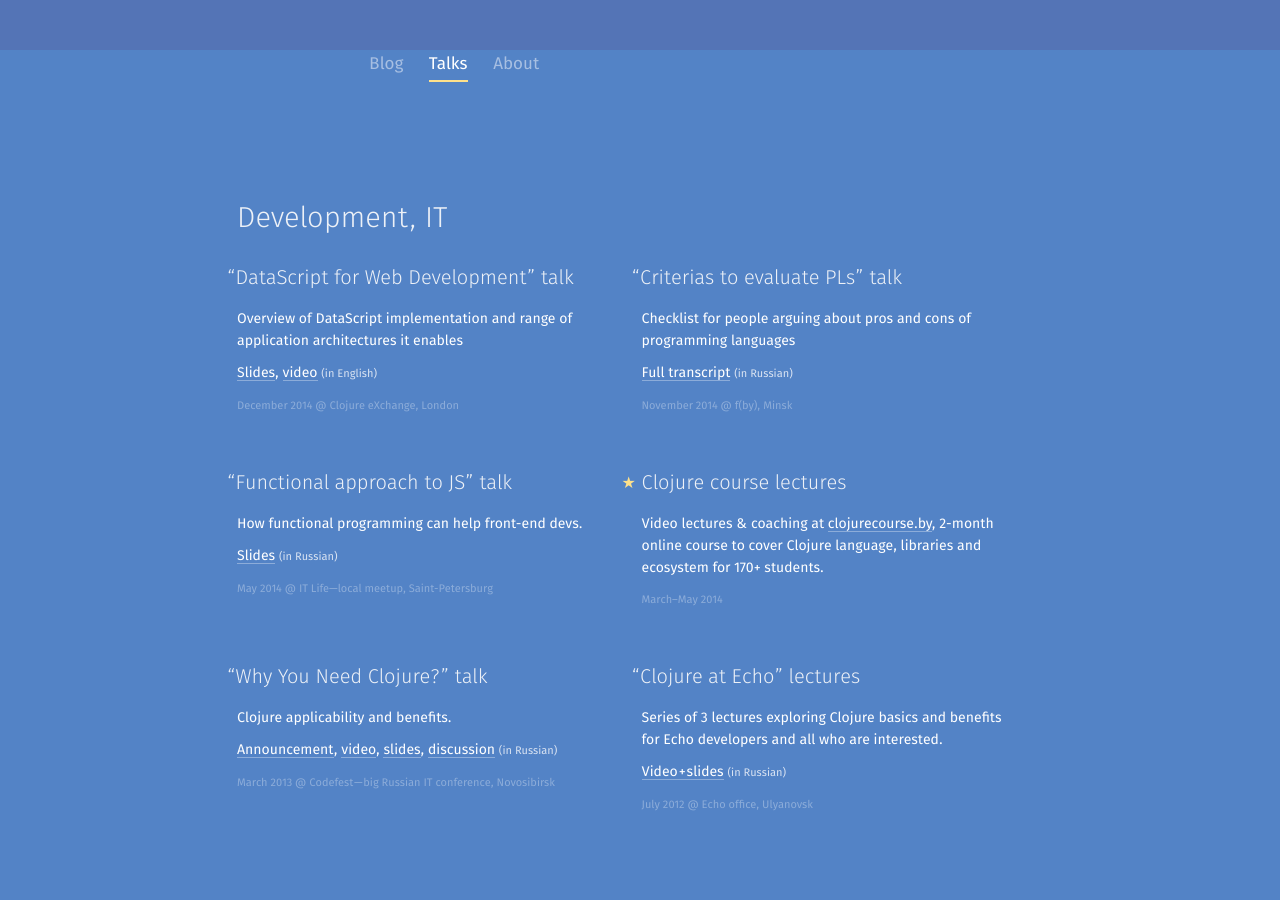
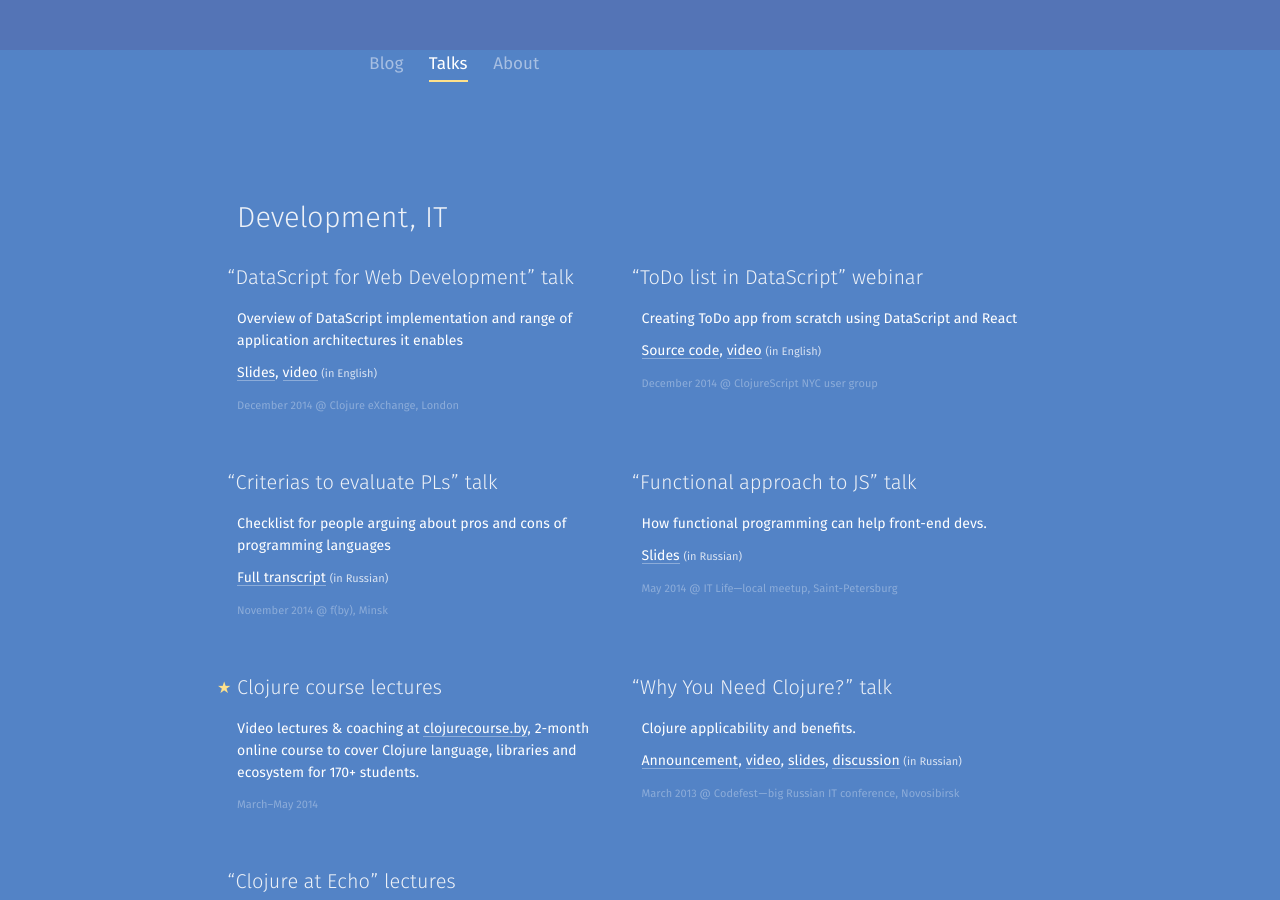
Before and after one commit to tonsky/tonsky.github.io, a Jekyll site: the page built from talks/index.html, in a window 1280 px wide and 900 px high. Built offline with Jekyll 4.4.1, drawn with Linux system fonts in a browser that asks for light colours.

Commit message:
Added ClojureScript NYC webinar to talks/

```diff
--- a/talks/index.html
+++ b/talks/index.html
@@ -12,11 +12,19 @@ class: page_wide
 <h1>Development, IT</h1>
 
 <div class=event>
-    <h1><span class=q>“</span>DataScript for Web Development” talk<span class="lang lang_ru"></span></h1>
+    <h1><span class=q>“</span>DataScript for Web Development” talk<span class="lang lang_en"></span></h1>
     <p>Overview of DataScript implementation and range of application architectures it enables
-    <p class=links><a href="https://dl.dropboxusercontent.com/u/561580/conferences/2014.12%20clojure%20eXchange.pdf">Slides</a>, <a href="https://skillsmatter.com/skillscasts/6038-datascript-for-web-development">video</a> <span class=lang>(in English)</span>
+    <p class=links><a href="https://speakerdeck.com/tonsky/datascript-for-web-development">Slides</a>, <a href="https://skillsmatter.com/skillscasts/6038-datascript-for-web-development">video</a> <span class=lang>(in English)</span>
     <p class=where>December 2014 <span class=at>@</span>&nbsp;Clojure eXchange, London</a>
 </div>
+
+<div class=event>
+    <h1><span class=q>“</span>ToDo list in DataScript” webinar<span class="lang lang_en"></span></h1>
+    <p>Creating ToDo app from scratch using DataScript and React
+    <p class=links><a href="https://github.com/tonsky/datascript-todo/tree/gh-pages/src">Source code</a>, <a href="http://vimeo.com/114688970">video</a> <span class=lang>(in English)</span>
+    <p class=where>December 2014 <span class=at>@</span>&nbsp;ClojureScript NYC user group</a>
+</div>
+
 
 <div class=event>
     <h1><span class=q>“</span>Criterias to evaluate PLs” talk<span class="lang lang_ru"></span></h1>
```
